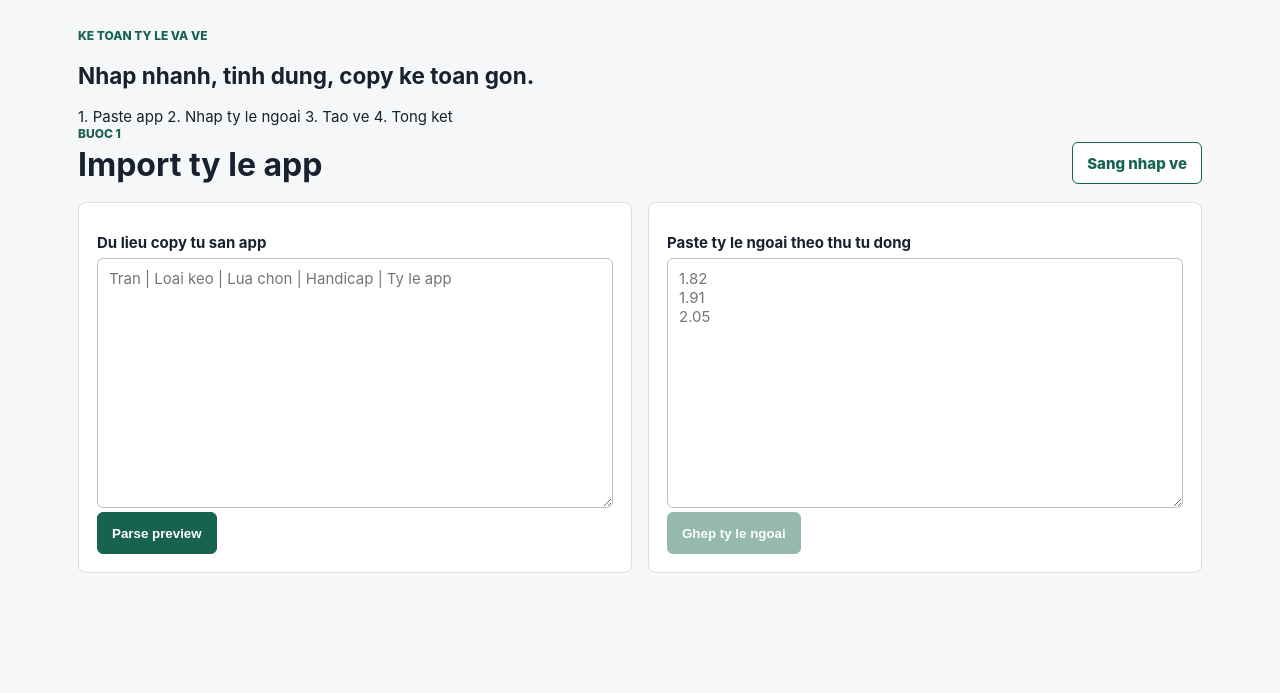
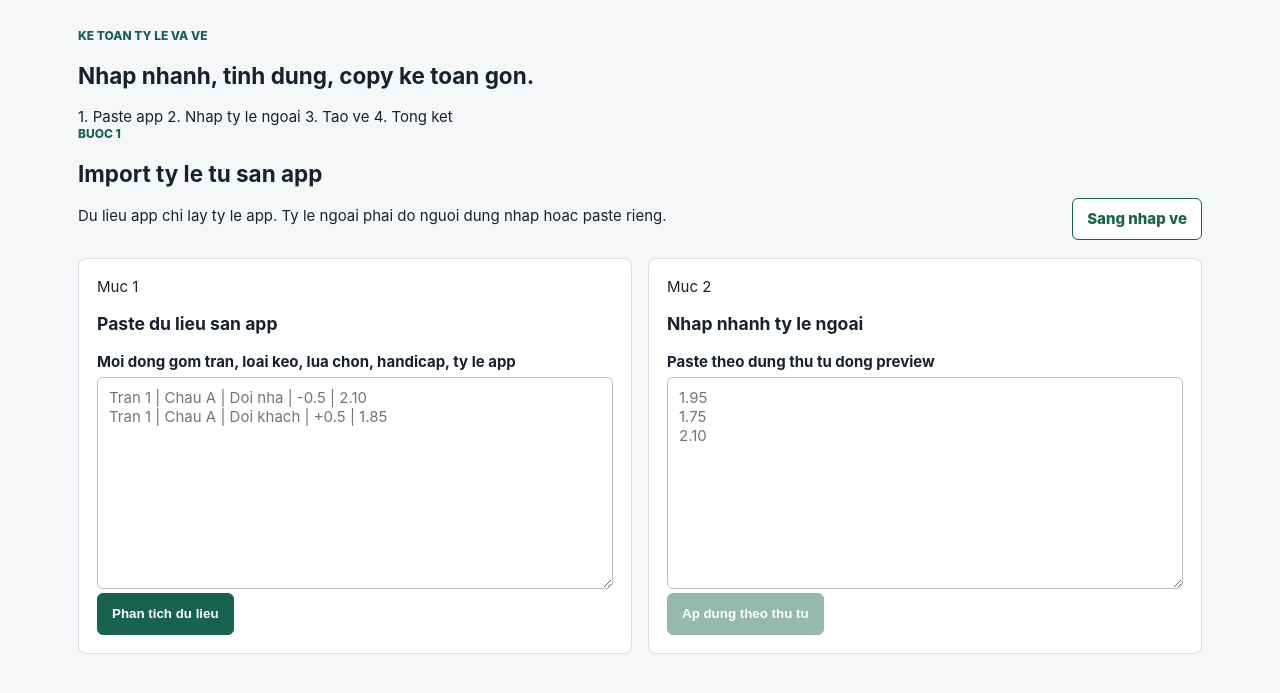
Before and after one commit to Panjiaphu/guilua, a Django app: page / in a window 1280 px wide. Shown: the part 64-757 px from the top of the page. Run offline with Django 5.2, Linux system fonts and the light colour scheme; data that the repository does not hold is empty.

Commit message:
ui: improve odds import workspace

```diff
--- a/odds/templates/odds/import.html
+++ b/odds/templates/odds/import.html
@@ -4,26 +4,39 @@
 <section class="page-title">
   <div>
     <p class="eyebrow">Buoc 1</p>
-    <h1>Import ty le app</h1>
+    <h2>Import ty le tu san app</h2>
+    <p class="page-subtitle">Du lieu app chi lay ty le app. Ty le ngoai phai do nguoi dung nhap hoac paste rieng.</p>
   </div>
   <a class="button secondary" href="{% url 'odds:tickets' %}">Sang nhap ve</a>
 </section>
 
-<section class="workgrid">
+<section class="workgrid import-grid">
   <form method="post" class="panel">
     {% csrf_token %}
     <input type="hidden" name="action" value="parse_app">
-    <label for="raw_app_text">Du lieu copy tu san app</label>
-    <textarea id="raw_app_text" name="raw_app_text" rows="12" placeholder="Tran | Loai keo | Lua chon | Handicap | Ty le app">{{ preview.raw_app_text|default:"" }}</textarea>
-    <button class="button" type="submit">Parse preview</button>
+    <div class="panel-head">
+      <div>
+        <span class="step-pill">Muc 1</span>
+        <h3>Paste du lieu san app</h3>
+      </div>
+    </div>
+    <label for="raw_app_text">Moi dong gom tran, loai keo, lua chon, handicap, ty le app</label>
+    <textarea id="raw_app_text" name="raw_app_text" rows="10" placeholder="Tran 1 | Chau A | Doi nha | -0.5 | 2.10&#10;Tran 1 | Chau A | Doi khach | +0.5 | 1.85">{{ preview.raw_app_text|default:"" }}</textarea>
+    <button class="button full-mobile" type="submit">Phan tich du lieu</button>
   </form>
 
   <form method="post" class="panel">
     {% csrf_token %}
     <input type="hidden" name="action" value="merge_outside">
-    <label for="outside_odds_text">Paste ty le ngoai theo thu tu dong</label>
-    <textarea id="outside_odds_text" name="outside_odds_text" rows="12" placeholder="1.82&#10;1.91&#10;2.05"></textarea>
-    <button class="button" type="submit" {% if not preview %}disabled{% endif %}>Ghep ty le ngoai</button>
+    <div class="panel-head">
+      <div>
+        <span class="step-pill teal">Muc 2</span>
+        <h3>Nhap nhanh ty le ngoai</h3>
+      </div>
+    </div>
+    <label for="outside_odds_text">Paste theo dung thu tu dong preview</label>
+    <textarea id="outside_odds_text" name="outside_odds_text" rows="10" placeholder="1.95&#10;1.75&#10;2.10"></textarea>
+    <button class="button full-mobile" type="submit" {% if not preview %}disabled{% endif %}>Ap dung theo thu tu</button>
   </form>
 </section>
 
@@ -66,7 +79,7 @@
             <td data-label="Lua chon">{{ line.selection }}</td>
             <td data-label="Handicap">{{ line.handicap|default:"-" }}</td>
             <td data-label="App odds">{{ line.app_odds|default:"-" }}</td>
-            <td data-label="Outside odds">
+            <td data-label="Ty le ngoai">
               <input class="odds-input" name="outside_odds_{{ line.row_number }}" value="{{ line.outside_odds|default:'' }}" inputmode="decimal">
             </td>
             <td data-label="Trang thai">
@@ -96,6 +109,7 @@
   <table class="data-table">
     <thead>
       <tr>
+        <th>Ma</th>
         <th>Tran</th>
         <th>Loai keo</th>
         <th>Lua chon</th>
@@ -107,6 +121,7 @@
     <tbody>
       {% for line in recent_lines %}
         <tr>
+          <td>{{ line.code }}</td>
           <td>{{ line.match_name }}</td>
           <td>{{ line.market_type }}</td>
           <td>{{ line.selection }}</td>
```
